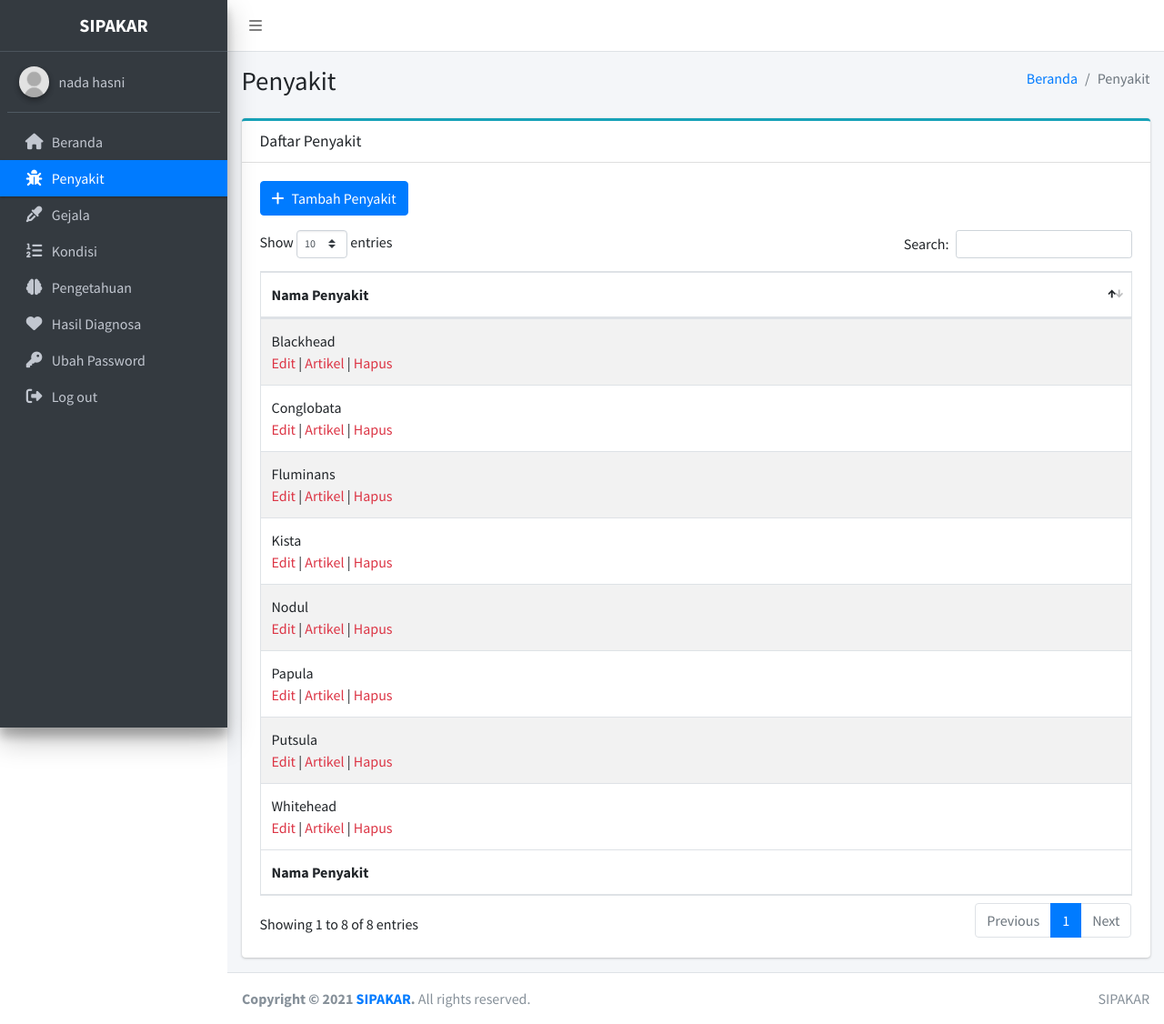
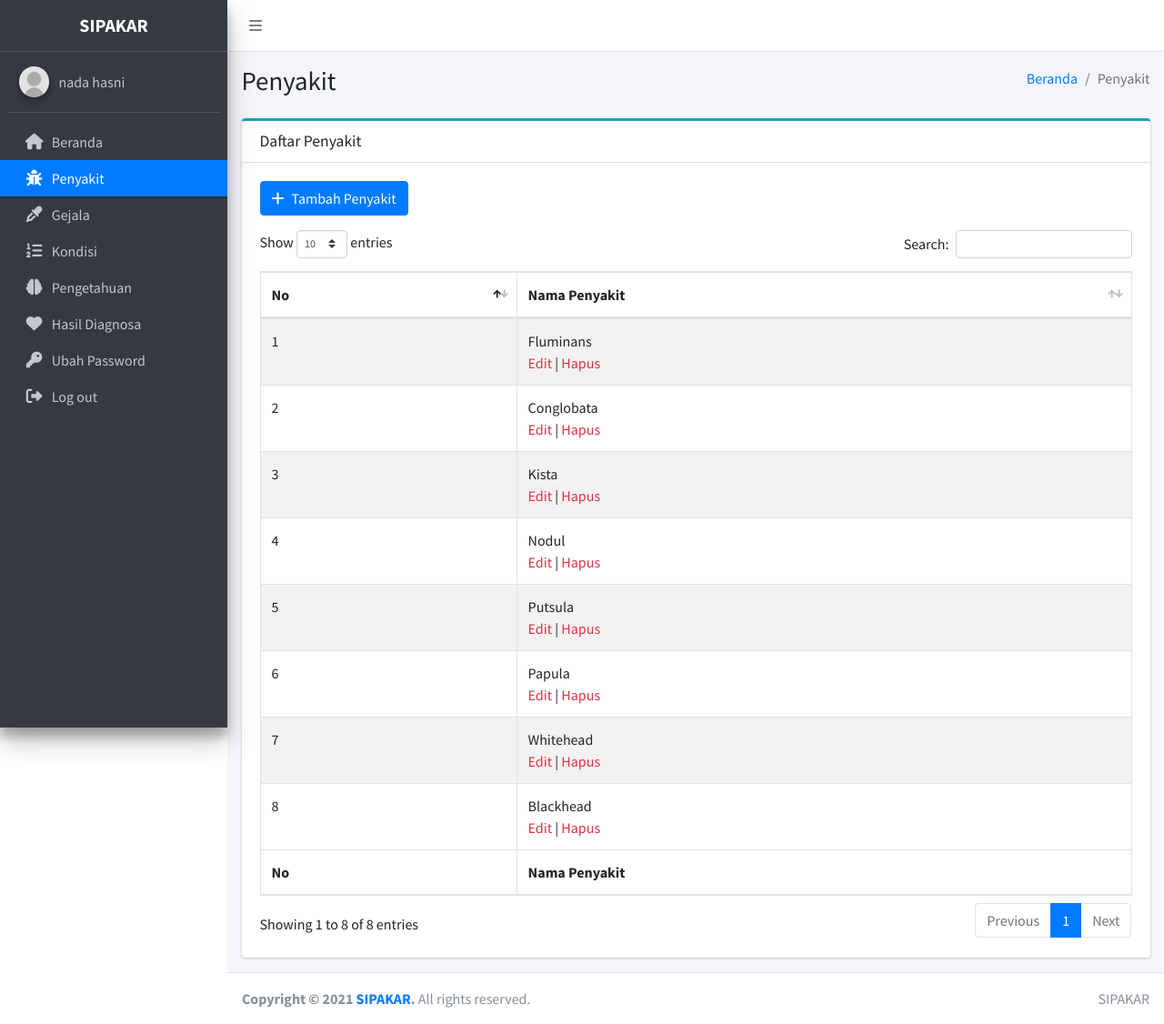
Before and after one commit to nadahasni-dot/spk-certainty-factor, a CodeIgniter app: page /pakar/penyakit in a window 1280 px wide. Shown: the whole page at 91% size. Run offline with CodeIgniter, Linux system fonts and the light colour scheme; the visitor is signed in with stand-in values (Sample User, id 1); data comes from the database, SQL or seed files in the repository; some libraries are stand-ins or nearby versions.

Commit message:
change penyakit pakar crud

```diff
--- a/application/views/admin/penyakit_admin_view.php
+++ b/application/views/admin/penyakit_admin_view.php
@@ -111,11 +111,11 @@
                     </div> -->
                     <div class="form-group">
                         <label for="penyakitArtikel">Deskripsi Penyakit</label>
-                        <textarea id="penyakitArtikel" cols="30" rows="5" class="form-control" name="deskripsi_penyakit" placeholder="masukkan artikel tentang penyakit disini"></textarea>
+                        <textarea id="penyakitArtikel" cols="30" rows="5" class="form-control" name="deskripsi_penyakit" placeholder="masukkan deskripsi tentang penyakit disini"></textarea>
                     </div>
                     <div class="form-group">
                         <label for="penyakitSaranArtikel">Saran Penyakit</label>
-                        <textarea id="penyakitSaranArtikel" cols="30" rows="5" class="form-control" name="saran_penyakit" placeholder="masukkan artikel tentang penyakit disini"></textarea>
+                        <textarea id="penyakitSaranArtikel" cols="30" rows="5" class="form-control" name="saran_penyakit" placeholder="masukkan saran tentang penyakit disini"></textarea>
                     </div>
                     <div class="form-group">
                         <label for="customFile">Choose Image</label>
--- a/application/views/pakar/penyakit_pakar_view.php
+++ b/application/views/pakar/penyakit_pakar_view.php
@@ -36,32 +36,32 @@
                             <table id="allPost" class="table table-bordered table-striped table-hover text-nowrap">
                                 <thead>
                                     <tr>
+                                        <th>No</th>
                                         <th>Nama Penyakit</th>
-                                        <th>Deskripsi</th>
-                                        <th>Saran</th>
                                     </tr>
                                 </thead>
                                 <tbody>
+                                    <?php $no = 1; ?>
                                     <?php foreach ($penyakit as $row) : ?>
                                         <tr>
+                                            <td><?= $no++; ?></td>
                                             <td class="align-middle">
                                                 <p class="m-0"><a href="<?= $row['id_penyakit']; ?>" class="h6 action-edit"><?= $row['nama_penyakit']; ?></a></p>
                                                 <p class="m-0">
                                                     <a href="<?= $row['id_penyakit']; ?>" class="text-small text-danger action-edit">Edit</a> |
-                                                    <a href="<?= base_url('pakar/artikelpenyakit/') . $row['id_penyakit']; ?>" class="text-small text-danger">Artikel</a> |
+                                                    <!-- <a href="<? // base_url('pakar/artikelpenyakit/') . $row['id_penyakit']; ?>" class="text-small text-danger">Artikel</a> | -->
                                                     <a href="<?= base_url('pakar/deletepenyakit/') . $row['id_penyakit']; ?>" class="text-small text-danger action-delete">Hapus</a>
                                                 </p>
                                             </td>
-                                            <td class="align-middle"><?= $row['deskripsi_penyakit'] ?></td>
-                                            <td class="align-middle"><?= $row['saran_penyakit'] ?></td>
+                                            <!-- <td class="align-middle"><? // $row['deskripsi_penyakit'] ?></td>
+                                            <td class="align-middle"><? // $row['saran_penyakit'] ?></td> -->
                                         </tr>
                                     <?php endforeach; ?>
                                 </tbody>
                                 <tfoot>
                                     <tr>
+                                        <th>No</th>
                                         <th>Nama Penyakit</th>
-                                        <th>Deskripsi</th>
-                                        <th>Saran</th>
                                     </tr>
                                 </tfoot>
                             </table>
@@ -82,7 +82,7 @@
 
 <div class="modal fade" id="modal-tambah">
     <form action="" method="post" enctype="multipart/form-data">
-        <div class="modal-dialog">
+        <div class="modal-dialog modal-lg">
             <div class="modal-content">
                 <div class="modal-header">
                     <h4 class="modal-title">Tambah Penyakit</h4>
@@ -95,13 +95,21 @@
                         <label for="namaPenyakitAdd">Nama Penyakit</label>
                         <input id="namaPenyakitAdd" type="text" class="form-control" name="nama_penyakit" placeholder="nama penyakit baru" required>
                     </div>
-                    <div class="form-group">
+                    <!-- <div class="form-group">
                         <label for="deskripsiAdd">Deskripsi</label>
                         <textarea name="deskripsi_penyakit" id="deskripsiAdd" cols="30" rows="5" class="form-control" placeholder="masukkan deskripsi penyakit" required></textarea>
                     </div>
                     <div class="form-group">
                         <label for="saranAdd">Saran</label>
                         <textarea name="saran_penyakit" id="saranAdd" cols="30" rows="5" class="form-control" placeholder="masukkan saran penyakit" required></textarea>
+                    </div> -->
+                    <div class="form-group">
+                        <label for="penyakitArtikel">Deskripsi Penyakit</label>
+                        <textarea id="penyakitArtikel" cols="30" rows="5" class="form-control" name="deskripsi_penyakit" placeholder="masukkan deskripsi tentang penyakit disini"></textarea>
+                    </div>
+                    <div class="form-group">
+                        <label for="penyakitSaranArtikel">Saran Penyakit</label>
+                        <textarea id="penyakitSaranArtikel" cols="30" rows="5" class="form-control" name="saran_penyakit" placeholder="masukkan artikel tentang penyakit disini"></textarea>
                     </div>
                     <div class="form-group">
                         <label for="customFile">Choose Image</label>
@@ -125,7 +133,7 @@
 
 <div class="modal fade" id="edit-modal">
     <form action="" method="post" autocomplete="off" enctype="multipart/form-data">
-        <div class="modal-dialog">
+        <div class="modal-dialog modal-lg">
             <div class="modal-content">
                 <div class="modal-header">
                     <h4 class="modal-title">Edit Penyakit</h4>
--- a/assets/scripts/penyakit.pakar.js
+++ b/assets/scripts/penyakit.pakar.js
@@ -41,6 +41,8 @@
 			$("#edit-modal").modal("show");
 			$(".select2").select2();
 			bsCustomFileInput.init();
+			$("#deskripsiAdd").summernote();
+			$("#saranAdd").summernote();
 		});
 	});
 
```
